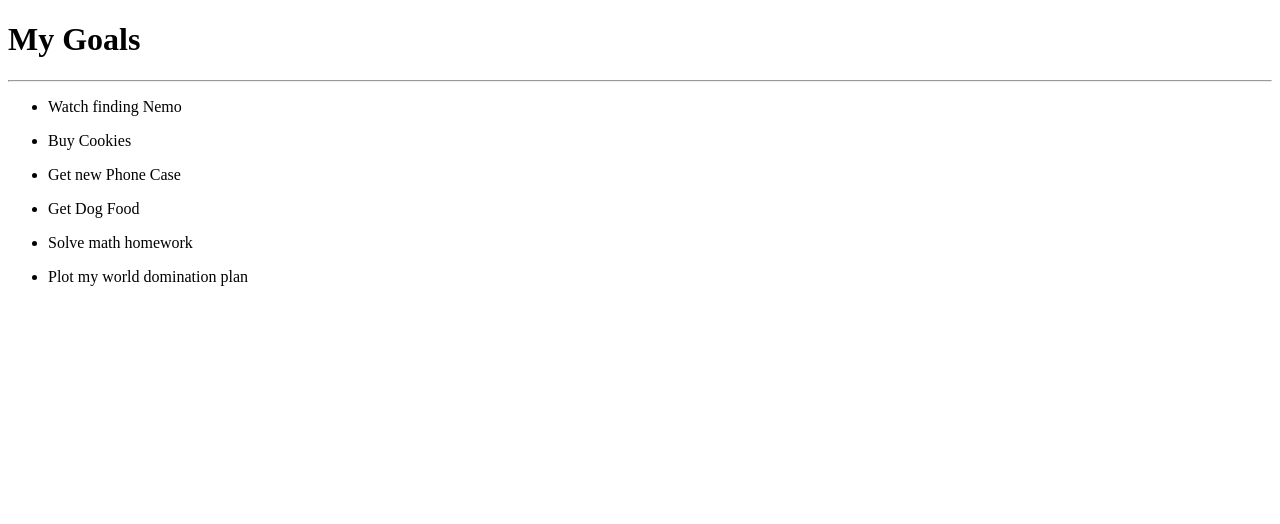
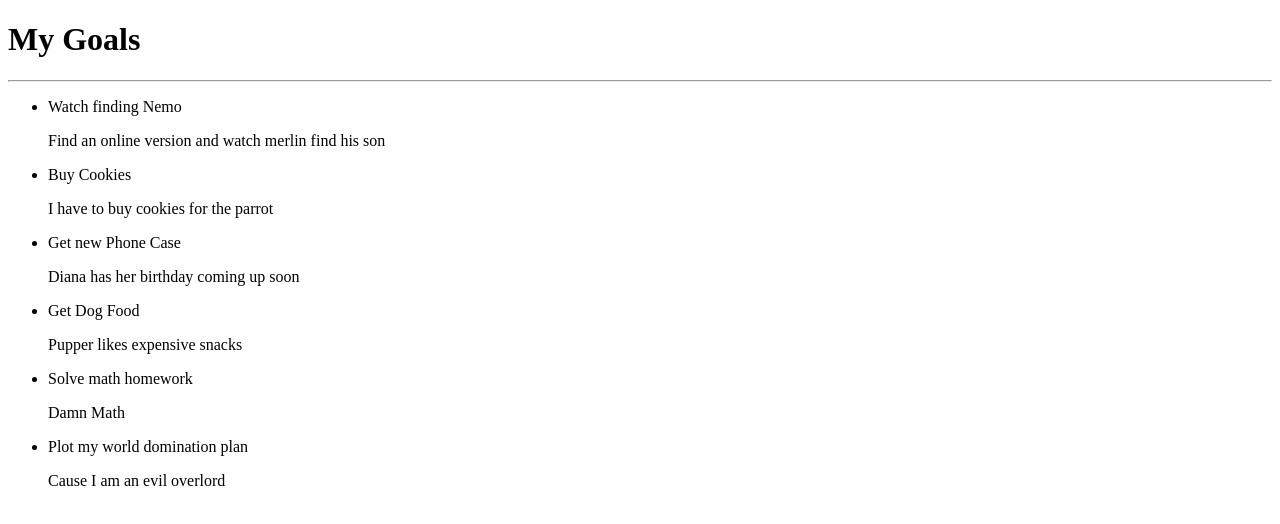
Before and after one commit to george-ongaya1/leo, an Angular app: page / in a window 1280 px wide. Shown: the top 524 px of the page. Built offline with nearby package versions, Linux system fonts and the light colour scheme.

Commit message:
added the goal properties in the constructor

```diff
--- a/src/app/goal.ts
+++ b/src/app/goal.ts
@@ -1,6 +1,10 @@
 export class Goal {
     showDescription: boolean;
-    constructor(public id: number=0,public name: string="",public description: string=""){
+    constructor(
+        public id: number=0,
+        public name: string="",
+        public description: string="")
+        {
       this.showDescription=false;
     }
 }
--- a/src/app/goal/goal.component.ts
+++ b/src/app/goal/goal.component.ts
@@ -6,13 +6,13 @@
   styleUrls: ['./goal.component.css']
 })
 export class GoalComponent implements OnInit {
-  goals:Goal[] = [
-    {id:1, name:'Watch finding Nemo'},
-    {id:2,name:'Buy Cookies'},
-    {id:3,name:'Get new Phone Case'},
-    {id:4,name:'Get Dog Food'},
-    {id:5,name:'Solve math homework'},
-    {id:6,name:'Plot my world domination plan'},
+  goals: Goal[] = [
+    new Goal(1, 'Watch finding Nemo', 'Find an online version and watch merlin find his son'),
+    new Goal(2,'Buy Cookies','I have to buy cookies for the parrot'),
+    new Goal(3,'Get new Phone Case','Diana has her birthday coming up soon'),
+    new Goal(4,'Get Dog Food','Pupper likes expensive snacks'),
+    new Goal(5,'Solve math homework','Damn Math'),
+    new Goal(6,'Plot my world domination plan','Cause I am an evil overlord'),
   ];
   constructor() { }
 
```
